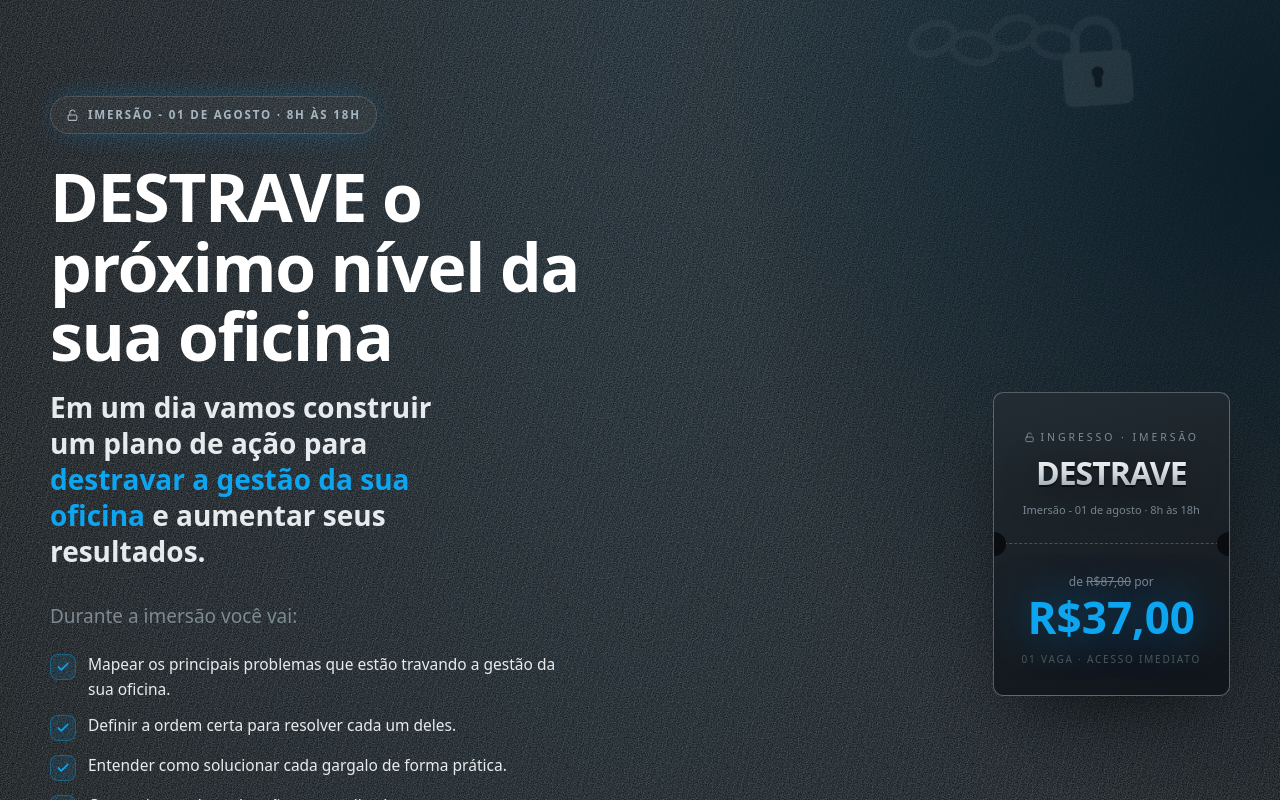
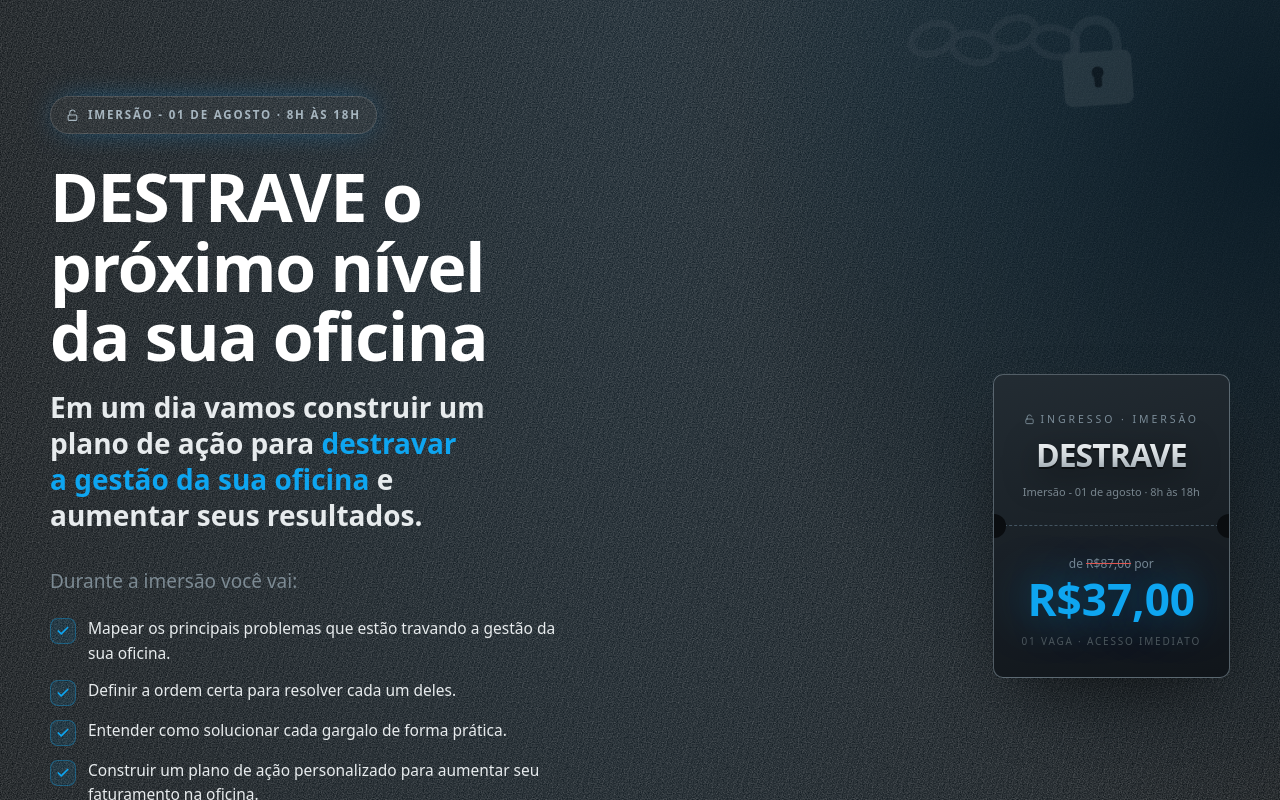
Before and after one commit to cezarhlima1/diegomensor, a Next.js app: page /destrave/lp1 in a window 1280 px wide. Shown: the top 800 px of the page. Built offline with nearby package versions, Linux system fonts and the light colour scheme.

Commit message:
ajuste de texto linhas

```diff
--- a/components/destrave/DestravePage.tsx
+++ b/components/destrave/DestravePage.tsx
@@ -30,10 +30,10 @@ export default function DestravePage({ copy }: { copy: DestraveCopy }) {
 
             {copy.heroTitle ? (
               <>
-                <h1 className="reveal d1 font-display font-black text-[clamp(42px,5.8vw,66px)] leading-[.98] tracking-[-.03em] mt-7 mb-5 max-w-[15ch]">
+                <h1 className="reveal d1 font-display font-black text-[clamp(42px,5.8vw,66px)] leading-[.98] tracking-[-.03em] text-balance mt-7 mb-5 max-w-[20ch]">
                   {copy.heroTitle}
                 </h1>
-                <p className="reveal d2 font-display font-semibold text-[clamp(20px,2.4vw,28px)] leading-[1.28] text-offwhite mb-8 max-w-[27ch]">
+                <p className="reveal d2 font-display font-semibold text-[clamp(20px,2.4vw,28px)] leading-[1.28] text-offwhite text-balance mb-8 max-w-[34ch]">
                   {copy.headline.map((seg, i) =>
                     seg.blue ? (
                       <span key={i} className="text-dest-accent">
```
